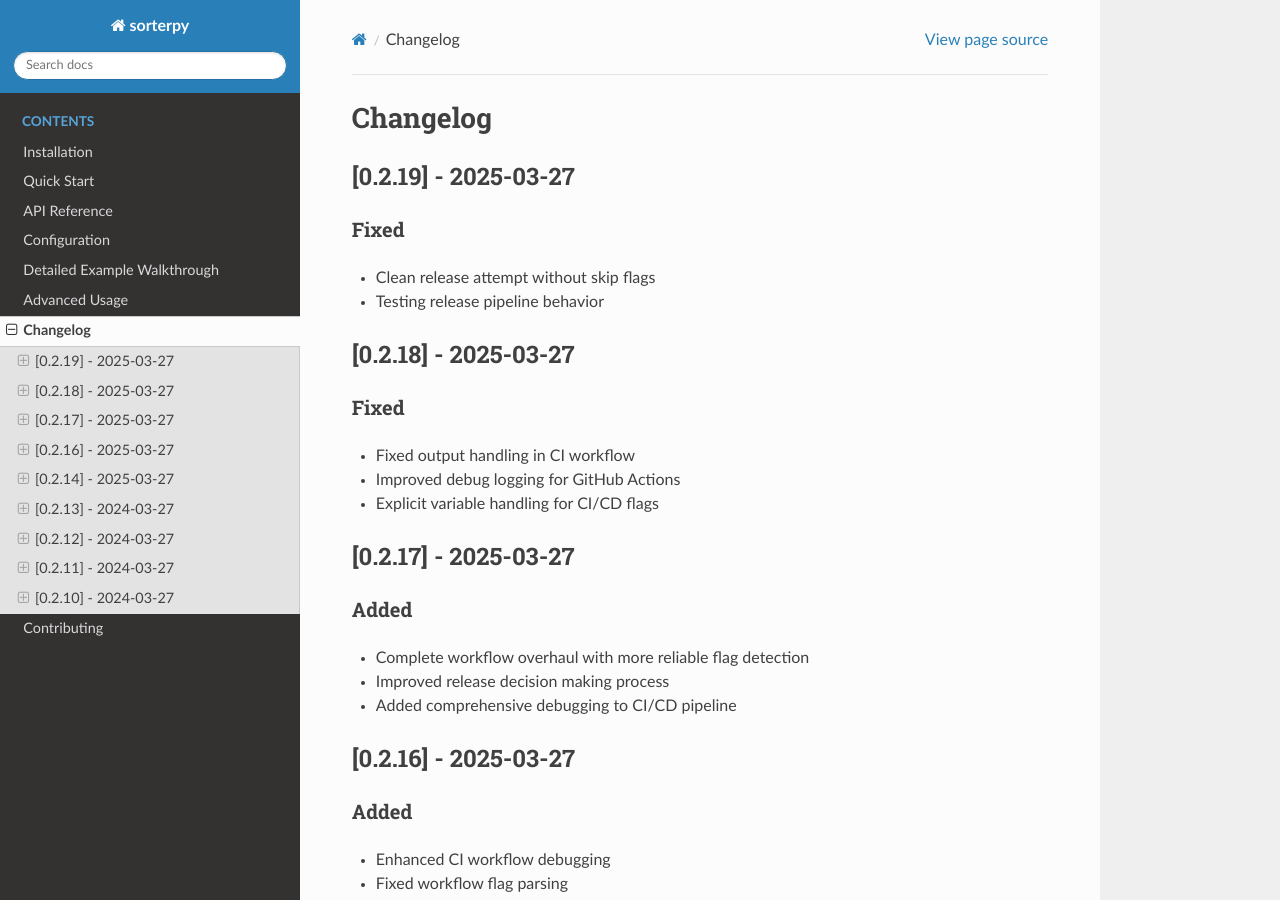
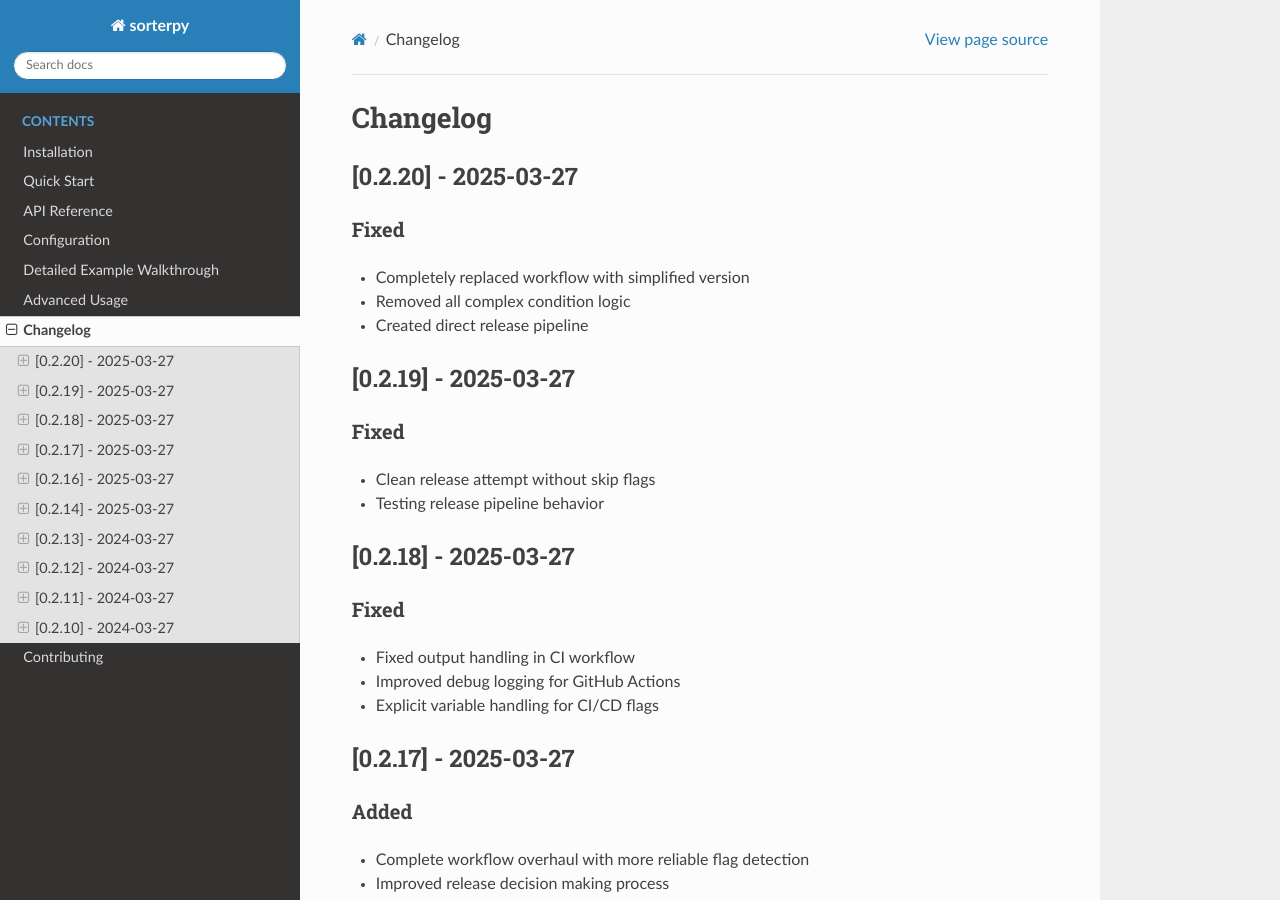
Before and after one commit to sorterisntonline/sorterpy, a Sphinx documentation site: the page built from docs/changelog.md, in a window 1280 px wide and 900 px high. Built offline with Sphinx 7.4.7 and the Read the Docs theme 3.1.0, drawn with Linux system fonts in a browser that asks for light colours.

Commit message:
fix: complete workflow replacement with simplified version

```diff
--- a/docs/changelog.md
+++ b/docs/changelog.md
@@ -1,4 +1,11 @@
 # Changelog
+
+## [0.2.20] - 2025-03-27
+
+### Fixed
+- Completely replaced workflow with simplified version
+- Removed all complex condition logic
+- Created direct release pipeline
 
 ## [0.2.19] - 2025-03-27
 
--- a/pyproject.toml
+++ b/pyproject.toml
@@ -4,7 +4,7 @@ build-backend = "setuptools.build_meta"
 
 [project]
 name = "sorterpy"
-version = "0.2.19"
+version = "0.2.20"
 description = "the official Python SDK for sorter.social's seamless data labeling solutions for any AI/ML workflow."
 readme = "README.md"
 authors = [
```
Also changed, not shown: 1 other file.
